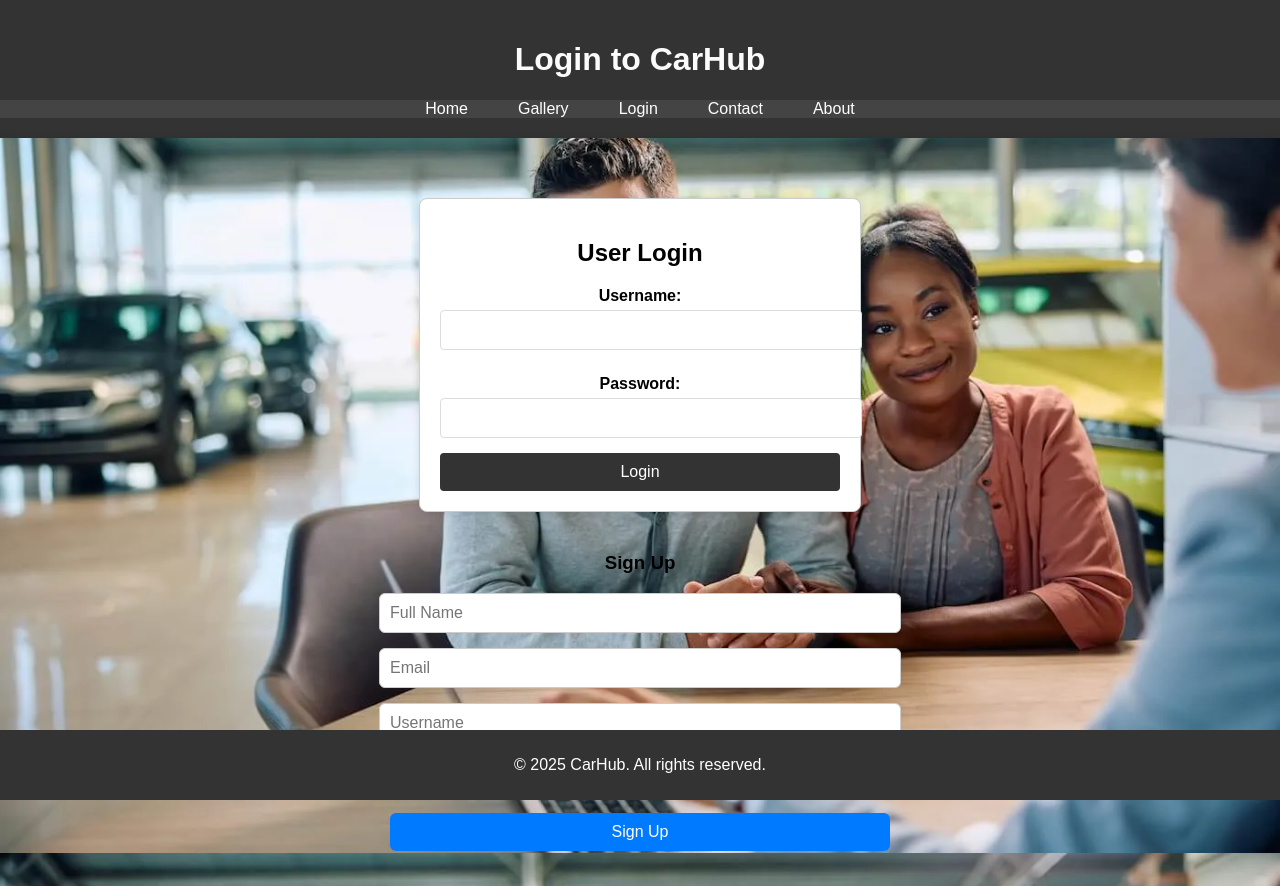
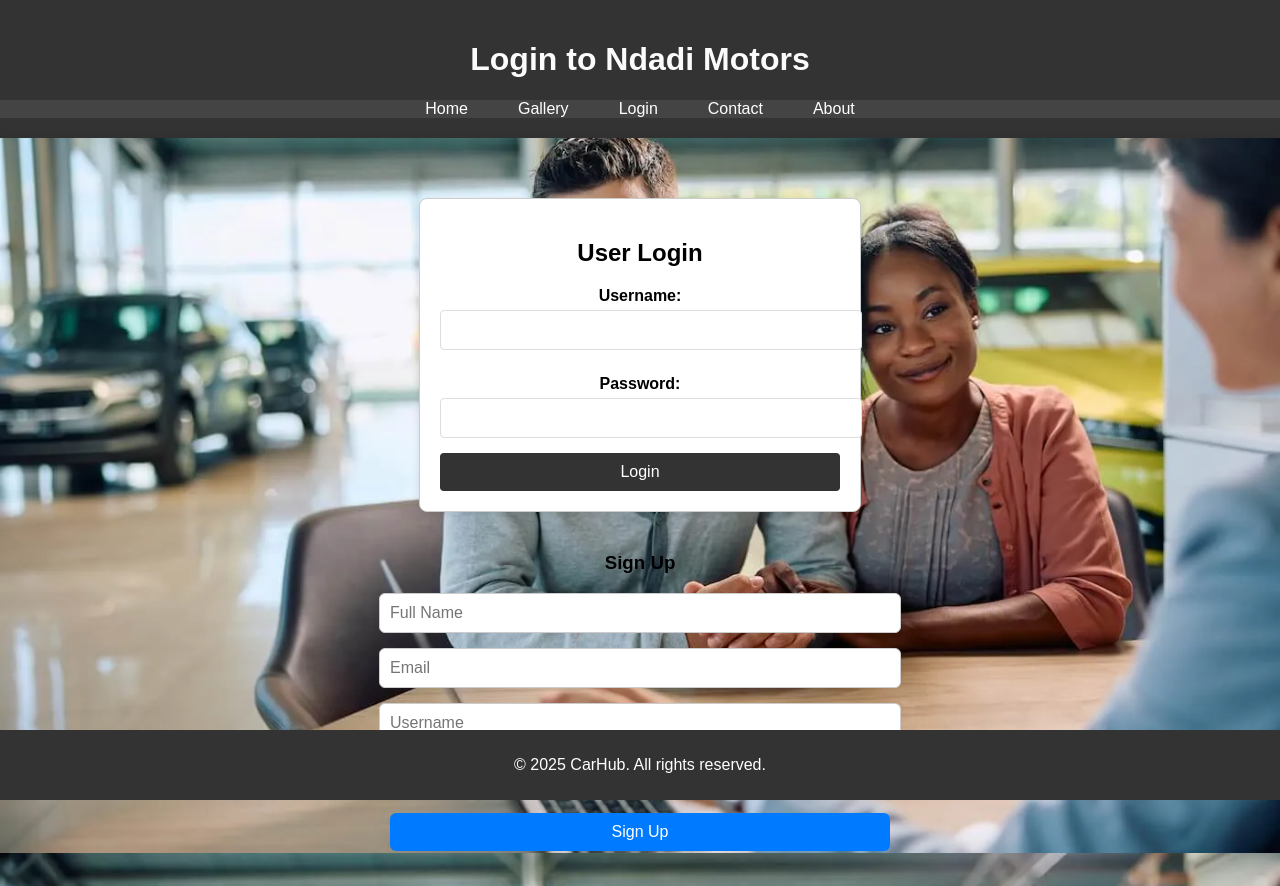
Before and after one commit to Mphathi007/Assignment, a plain HTML site: page login.html in a window 1280 px wide. Drawn offline with Linux system fonts and the light colour scheme.

Commit message:
Update login.html

```diff
--- a/login.html
+++ b/login.html
@@ -9,7 +9,7 @@
     <body class="login-page">
 
     <header>
-        <h1>Login to CarHub</h1>
+        <h1>Login to Ndadi Motors</h1>
         <nav>
             <ul>
                 <li><a href="index.html">Home</a></li>
```
